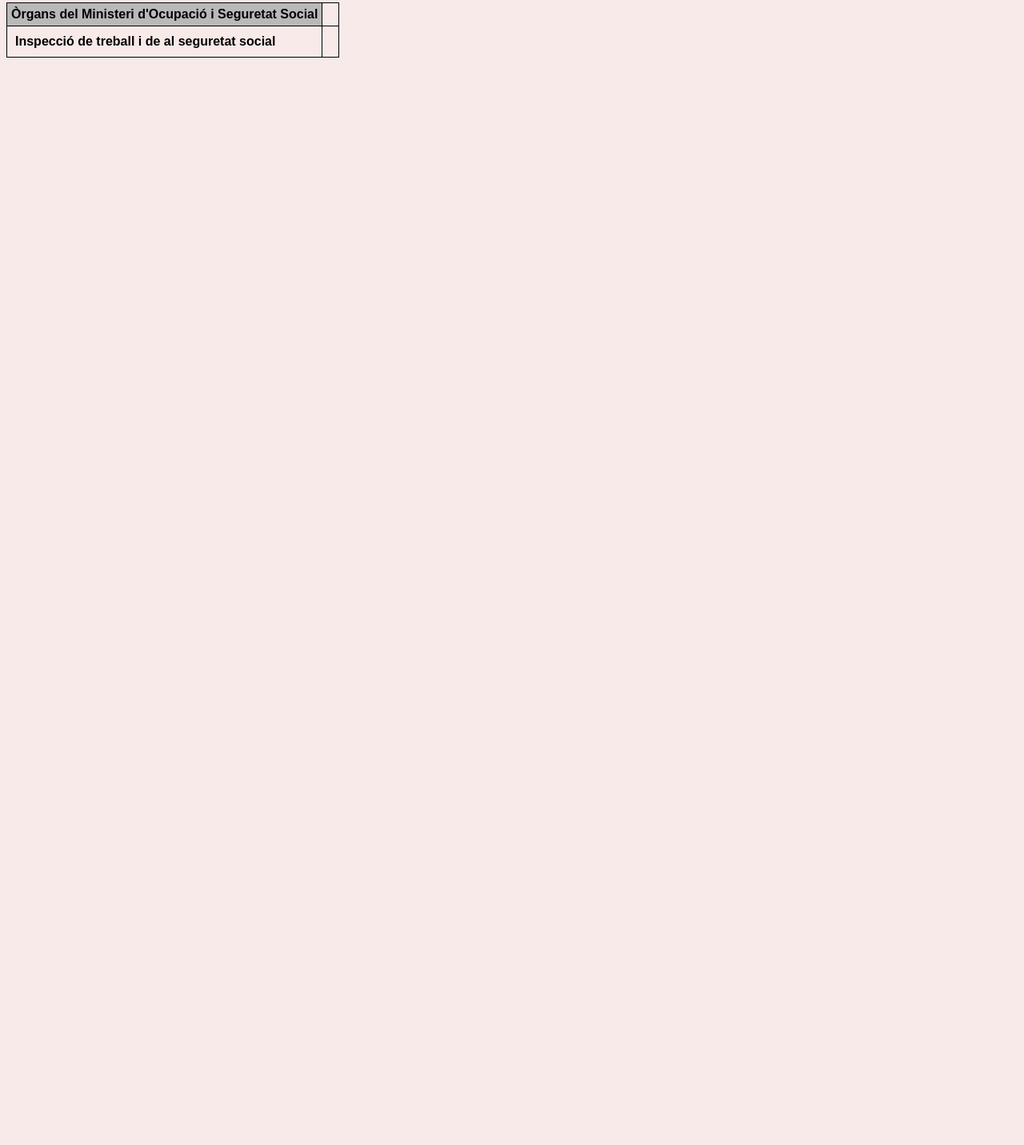
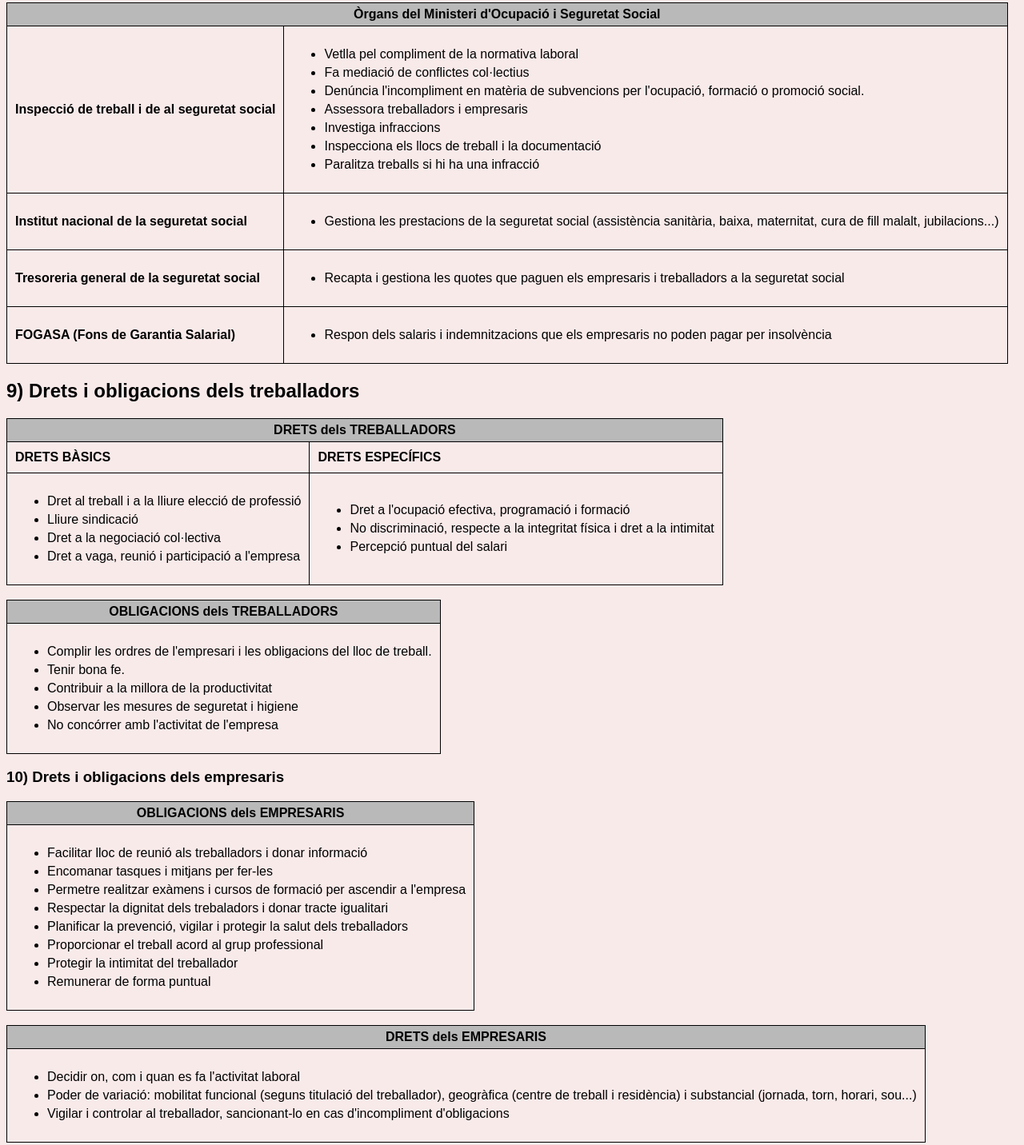
Before and after one commit to 5ssz/FOL, a plain HTML site: page cat/DretTreball/index.html in a window 1280 px wide. Shown: the part 4779-6211 px from the top of the page at 80% size. Before the commit the page ends 4859 px from the top, so only its background shows below. Drawn offline with Linux system fonts and the light colour scheme.

Commit message:
Update index.html

```diff
--- a/cat/DretTreball/index.html
+++ b/cat/DretTreball/index.html
@@ -322,19 +322,26 @@
         </tr>
         <tr>
             <td><strong>SSTS: Sala Social del Tribunal Suprem</strong></td>
-            <td>És l'organ de major rang en el poder judicial. Estén la seva competència a tot l'Estat.<br>Les seves decisions només poden ser deixades, sense efecte quan el Tribunal Constitucional, sentencia que la decisió afecta els drets i llibertats contemplats a la constitució.</td>
+            <td>És l'organ de major rang en el poder judicial. Estén la seva competència a tot l'Estat.<br>Les seves
+                decisions només poden ser deixades, sense efecte quan el Tribunal Constitucional, sentencia que la
+                decisió afecta els drets i llibertats contemplats a la constitució.</td>
         </tr>
         <tr>
             <td><strong>SSAN: Sala Social de l'Audiència Nacional</strong></td>
-            <td>S'encarrega de delictes de gravetat social com el terrorisme, crim organitzat, narcotràfic, delictes contra la Corona o delictes econòmics que causen problemes a l'economia social. Les seves decisions poden ser revocades pel Tribunal Suprem.</td>
+            <td>S'encarrega de delictes de gravetat social com el terrorisme, crim organitzat, narcotràfic, delictes
+                contra la Corona o delictes econòmics que causen problemes a l'economia social. Les seves decisions
+                poden ser revocades pel Tribunal Suprem.</td>
         </tr>
         <tr>
             <td><strong>SSTSJCCAA: Sales Socials del Tribunal Superior de Justícia</strong></td>
-            <td>Tenen competència en l'àmbit de les Comunitats Autònomes, resolen conflictes col·lectius i sindicals.</td>
+            <td>Tenen competència en l'àmbit de les Comunitats Autònomes, resolen conflictes col·lectius i sindicals.
+            </td>
         </tr>
         <tr>
             <td><strong>JS: Jutjats Socials</strong></td>
-            <td>Tenen competència en l'àmbit provincial i resolen conflictes individuals i col·lectius.<br>Coneixen en primera o única instància dels processos en matèria laboral i de seguretat social que no estiguin atribuïts a altres òrgans d'aquest ordre jurisdiccional.</td>
+            <td>Tenen competència en l'àmbit provincial i resolen conflictes individuals i col·lectius.<br>Coneixen en
+                primera o única instància dels processos en matèria laboral i de seguretat social que no estiguin
+                atribuïts a altres òrgans d'aquest ordre jurisdiccional.</td>
         </tr>
     </table>
     <br>
@@ -346,7 +353,8 @@
         </tr>
         <tr>
             <td><strong>Fonaments de dret</strong></td>
-            <td>Interpretació del jutge segons els textos legals, i aplicació de la norma que correspongui en cada cas.</td>
+            <td>Interpretació del jutge segons els textos legals, i aplicació de la norma que correspongui en cada cas.
+            </td>
         </tr>
         <tr>
             <td><strong>Sentència</strong></td>
@@ -355,17 +363,128 @@
     </table>
 
     <h2>8) l'Administració laboral</h2>
-    <p><strong>Vetlla</strong> pel compliment de la normativa laboral i <strong>sanciona</strong> l'incompliment.<br>Esta formada per <strong>dos organismes públics</strong>:</p>
+    <p><strong>Vetlla</strong> pel compliment de la normativa laboral i <strong>sanciona</strong>
+        l'incompliment.<br>Esta formada per <strong>dos organismes públics</strong>:</p>
     <ul>
-        <li><strong>Estatal:</strong> encarregat d'executar la política del Govern en matèria de treball i de seguretat Social, i de desenvolupar la política del Govern en matèriaa d'estrangeria, immigració i emigració.<br>(Ministeri d'ocupació i seguretat social)</li>
+        <li><strong>Estatal:</strong> encarregat d'executar la política del Govern en matèria de treball i de seguretat
+            Social, i de desenvolupar la política del Govern en matèriaa d'estrangeria, immigració i
+            emigració.<br>(Ministeri d'ocupació i seguretat social)</li>
         <li><strong>Autonòmic:</strong><br>(Departament d'empresa i ocupació)</li>
     </ul>
 
     <table>
-        <th>Òrgans del Ministeri d'Ocupació i Seguretat Social</th>
+        <th colspan="2">Òrgans del Ministeri d'Ocupació i Seguretat Social</th>
         <tr>
             <td><strong>Inspecció de treball i de al seguretat social</strong></td>
-            <td></td>
+            <td>
+                <ul>
+                    <li>Vetlla pel compliment de la normativa laboral</li>
+                    <li>Fa mediació de conflictes col·lectius</li>
+                    <li>Denúncia l'incompliment en matèria de subvencions per l'ocupació, formació o promoció social.
+                    </li>
+                    <li>Assessora treballadors i empresaris</li>
+                    <li>Investiga infraccions</li>
+                    <li>Inspecciona els llocs de treball i la documentació</li>
+                    <li>Paralitza treballs si hi ha una infracció</li>
+                </ul>
+            </td>
+        </tr>
+        <tr>
+            <td><strong>Institut nacional de la seguretat social</strong></td>
+            <td>
+                <ul>
+                    <li>Gestiona les prestacions de la seguretat social (assistència sanitària, baixa, maternitat, cura
+                        de fill malalt, jubilacions...)</li>
+                </ul>
+            </td>
+        </tr>
+        <tr>
+            <td><strong>Tresoreria general de la seguretat social</strong></td>
+            <td>
+                <ul>
+                    <li>Recapta i gestiona les quotes que paguen els empresaris i treballadors a la seguretat social
+                    </li>
+                </ul>
+            </td>
+        </tr>
+        <tr>
+            <td><strong>FOGASA (Fons de Garantia Salarial)</strong></td>
+            <td>
+                <ul>
+                    <li>Respon dels salaris i indemnitzacions que els empresaris no poden pagar per insolvència</li>
+                </ul>
+            </td>
+        </tr>
+    </table>
+    <h2>9) Drets i obligacions dels treballadors</h2>
+    <table>
+        <th colspan="2">DRETS dels TREBALLADORS</th>
+        <tr>
+            <td><strong>DRETS BÀSICS</strong></td>
+            <td><strong>DRETS ESPECÍFICS</strong></td>
+        </tr>
+        <tr>
+            <td>
+                <ul>
+                    <li>Dret al treball i a la lliure elecció de professió</li>
+                    <li>Lliure sindicació</li>
+                    <li>Dret a la negociació col·lectiva</li>
+                    <li>Dret a vaga, reunió i participació a l'empresa</li>
+                </ul>
+            </td>
+            <td>
+                <ul>
+                    <li>Dret a l'ocupació efectiva, programació i formació</li>
+                    <li>No discriminació, respecte a la integritat física i dret a la intimitat</li>
+                    <li>Percepció puntual del salari</li>
+                </ul>
+            </td>
+        </tr>
+    </table>
+    <br>
+    <table>
+        <th>OBLIGACIONS dels TREBALLADORS</th>
+        <tr>
+            <td>
+                <ul>
+                    <li>Complir les ordres de l'empresari i les obligacions del lloc de treball.</li>
+                    <li>Tenir bona fe.</li>
+                    <li>Contribuir a la millora de la productivitat</li>
+                    <li>Observar les mesures de seguretat i higiene</li>
+                    <li>No concórrer amb l'activitat de l'empresa</li>
+                </ul>
+            </td>
+        </tr>
+    </table>
+    <h3>10) Drets i obligacions dels empresaris</h3>
+    <table>
+        <th>OBLIGACIONS dels EMPRESARIS</th>
+        <tr>
+            <td>
+                <ul>
+                    <li>Facilitar lloc de reunió als treballadors i donar informació</li>
+                    <li>Encomanar tasques i mitjans per fer-les</li>
+                    <li>Permetre realitzar exàmens i cursos de formació per ascendir a l'empresa</li>
+                    <li>Respectar la dignitat dels trebaladors i donar tracte igualitari</li>
+                    <li>Planificar la prevenció, vigilar i protegir la salut dels treballadors</li>
+                    <li>Proporcionar el treball acord al grup professional</li>
+                    <li>Protegir la intimitat del treballador</li>
+                    <li>Remunerar de forma puntual</li>
+                </ul>
+            </td>
+        </tr>
+    </table>
+    <br>
+    <table>
+        <th>DRETS dels EMPRESARIS</th>
+        <tr>
+            <td>
+                <ul>
+                    <li>Decidir on, com i quan es fa l'activitat laboral</li>
+                    <li>Poder de variació: mobilitat funcional (seguns titulació del treballador), geogràfica (centre de treball i residència) i substancial (jornada, torn, horari, sou...)</li>
+                    <li>Vigilar i controlar al treballador, sancionant-lo en cas d'incompliment d'obligacions</li>
+                </ul>
+            </td>
         </tr>
     </table>
 </body>
```
